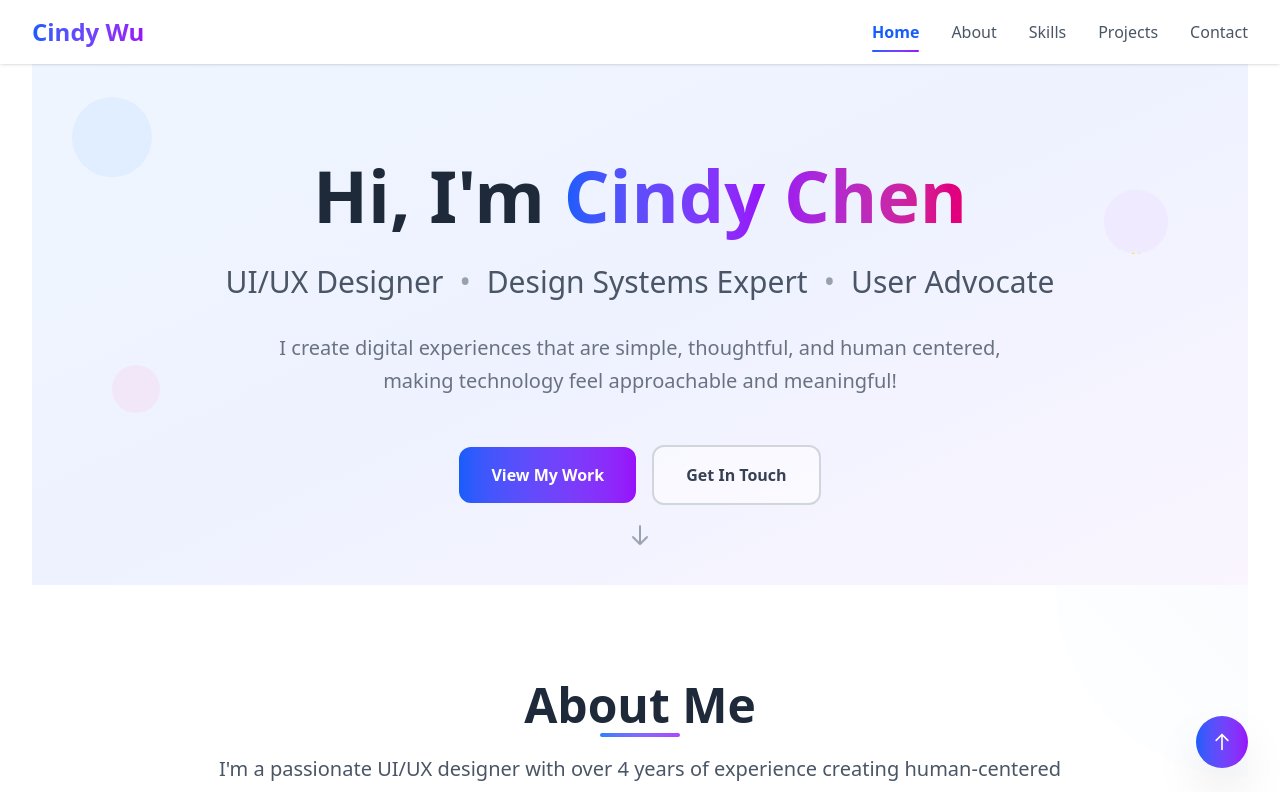
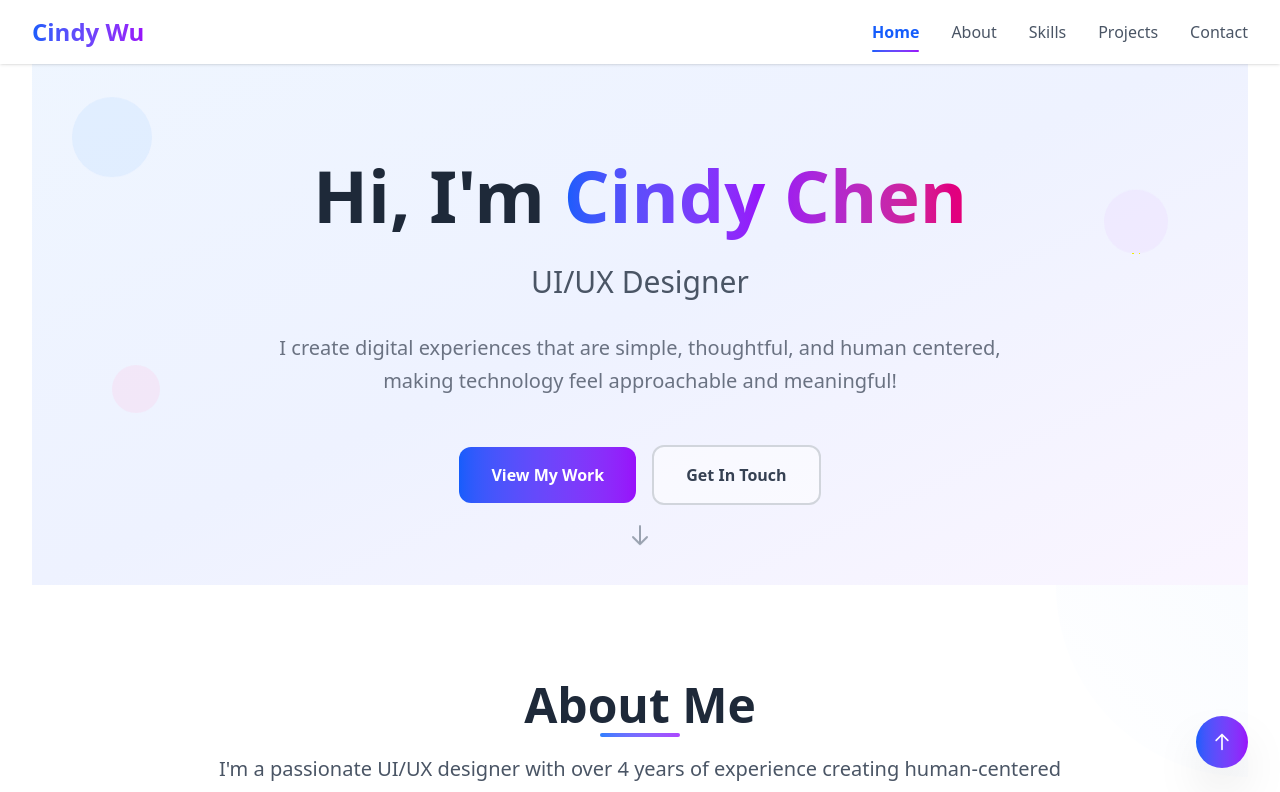
Before and after one commit to Cindy0815/cindy-portfolio, a React (Vite) app: page / in a window 1280 px wide. Shown: the top 792 px of the page. Built offline with nearby package versions, Linux system fonts and the light colour scheme.

Commit message:
fixing hero section

```diff
--- a/src/App.jsx
+++ b/src/App.jsx
@@ -325,22 +325,8 @@ function App() {
               </h1>
 
               <div className="text-xl md:text-3xl text-gray-600 mb-8 font-light">
-                <span className="inline-block animate-typewriter">
+                <span className="inline-block animate-typewriter" style={{ animationDelay: "0.3s" }}>
                   UI/UX Designer
-                </span>
-                <span className="mx-4 text-gray-400">•</span>
-                <span
-                  className="inline-block animate-typewriter"
-                  style={{ animationDelay: "1s" }}
-                >
-                  Design Systems Expert
-                </span>
-                <span className="mx-4 text-gray-400">•</span>
-                <span
-                  className="inline-block animate-typewriter"
-                  style={{ animationDelay: "2s" }}
-                >
-                  User Advocate
                 </span>
               </div>
 
```
